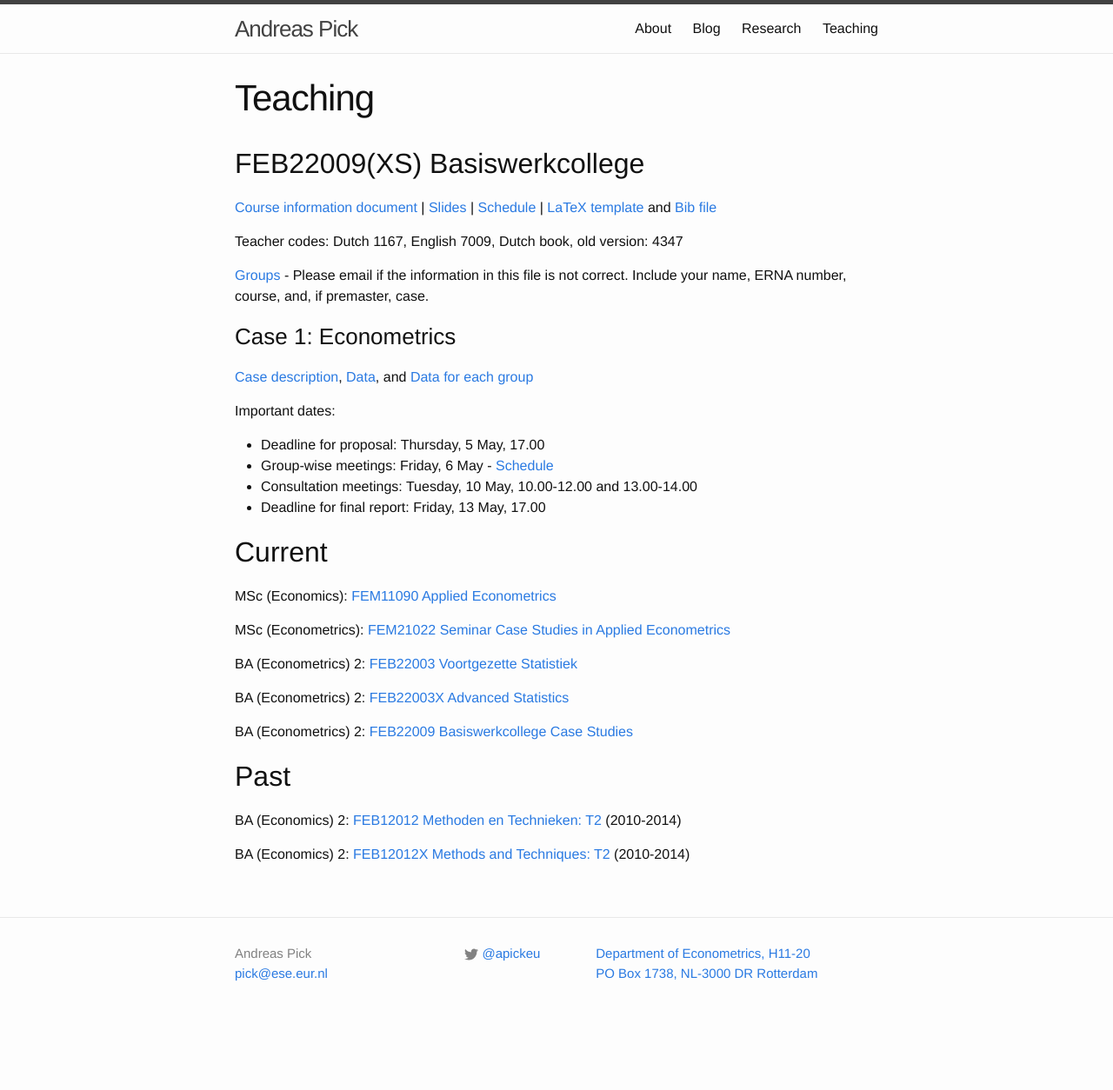
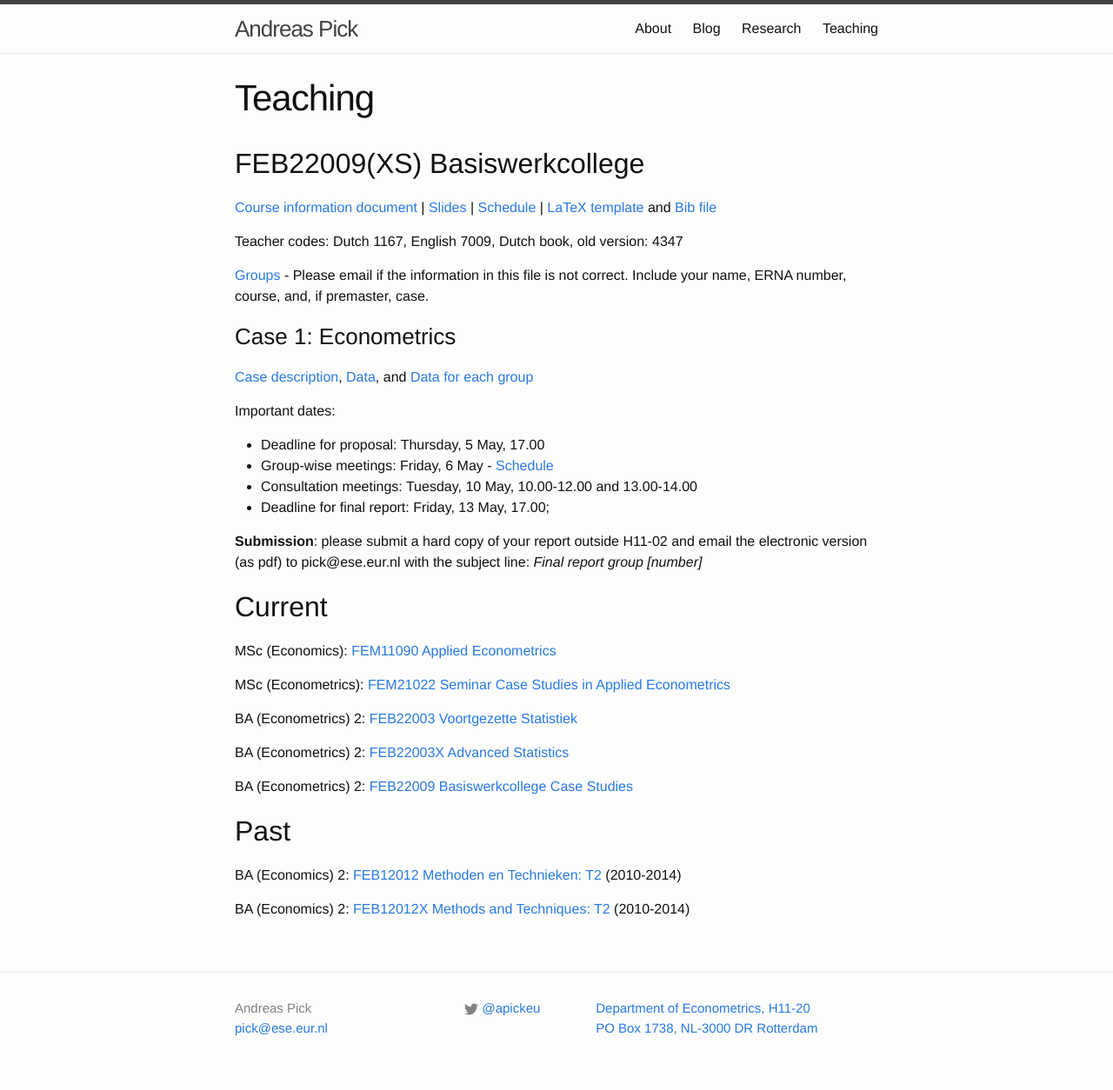
Before and after one commit to ap236/ap236.github.io, a Jekyll site: the page built from teaching.md, in a window 1280 px wide. Shown: the whole page at 87% size. Built offline with Jekyll 4.4.1, drawn with Linux system fonts in a browser that asks for light colours; before the commit the page ends 1191 px from its top, so only the background shows below that.

Commit message:
Basisweco updated

```diff
--- a/teaching.md
+++ b/teaching.md
@@ -21,7 +21,9 @@ Important dates:
 * Deadline for proposal: Thursday, 5 May, 17.00
 * Group-wise meetings: Friday, 6 May - [Schedule](/Basisweco/Group_meetings.txt)
 * Consultation meetings: Tuesday, 10 May, 10.00-12.00 and 13.00-14.00
-* Deadline for final report: Friday, 13 May, 17.00
+* Deadline for final report: Friday, 13 May, 17.00;
+
+**Submission**: please submit a hard copy of your report outside H11-02 and email the electronic version (as pdf) to pick@ese.eur.nl with the subject line: *Final report group [number]*
 
 Current
 ------
```
